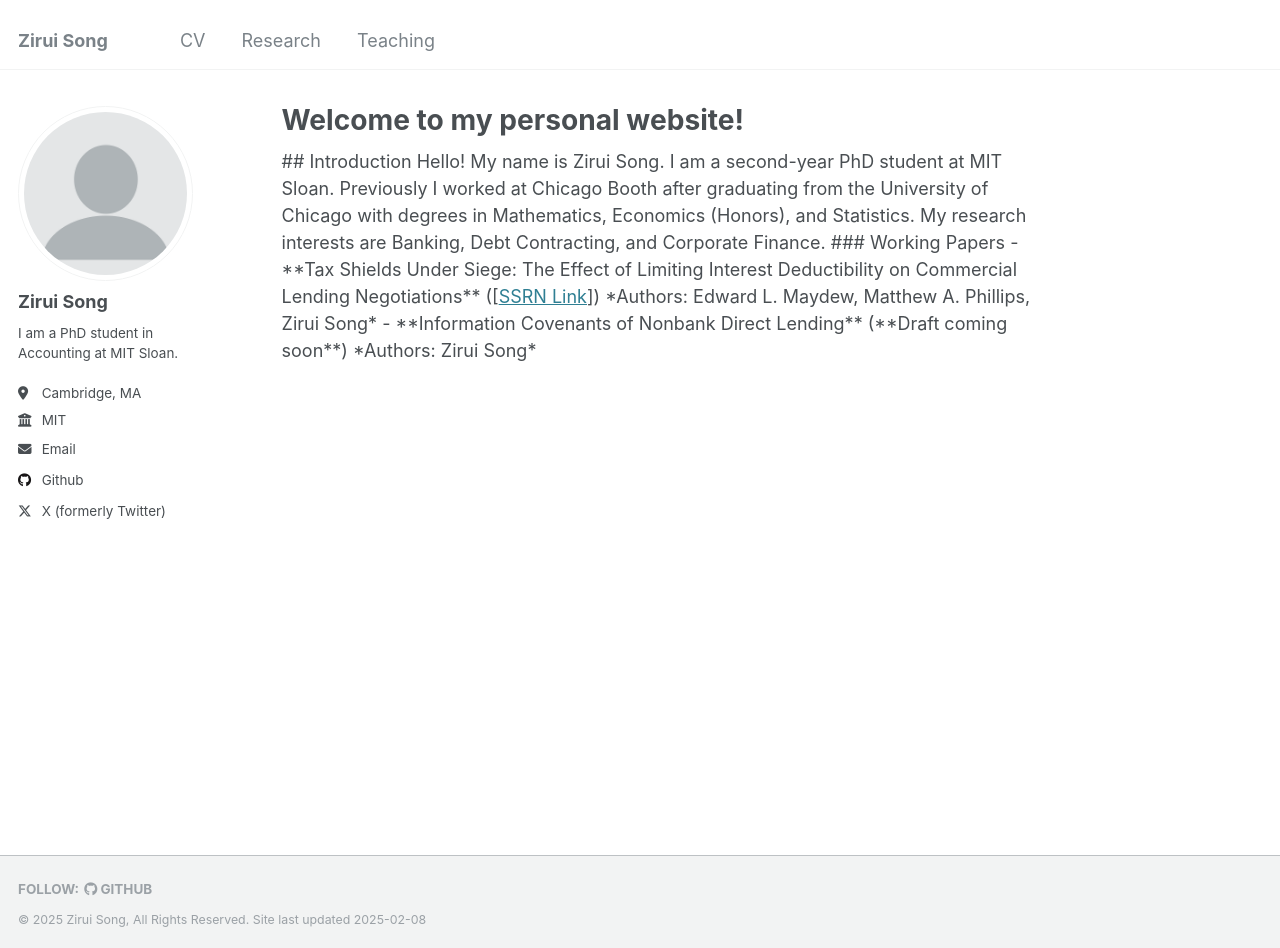
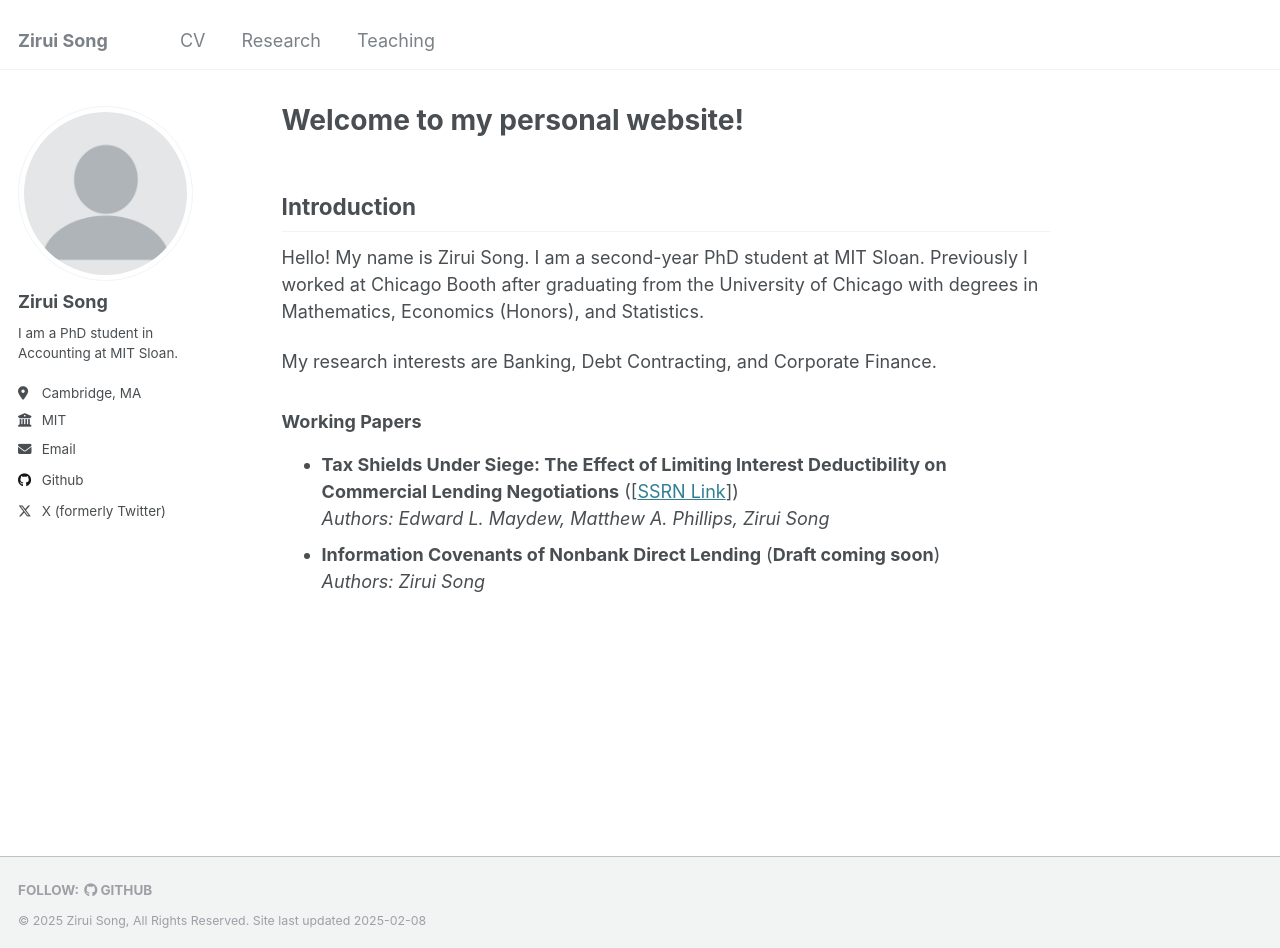
Before and after one commit to zirui-song/zirui-song.github.io, a Jekyll site: the page built from _pages/about.md, in a window 1280 px wide and 948 px high. Built offline with Jekyll 4.4.1, drawn with Linux system fonts in a browser that asks for light colours.

Commit message:
Update about.md

```diff
--- a/_pages/about.md
+++ b/_pages/about.md
@@ -6,8 +6,6 @@ redirect_from:
   - /about/
   - /about.html
 ---
-
-<div class="smaller-text">
 
 ## Introduction
 
@@ -20,5 +18,3 @@ My research interests are Banking, Debt Contracting, and Corporate Finance.
   *Authors: Edward L. Maydew, Matthew A. Phillips, Zirui Song*
 - **Information Covenants of Nonbank Direct Lending** (**Draft coming soon**)
   *Authors: Zirui Song*
-
-</div>
```
